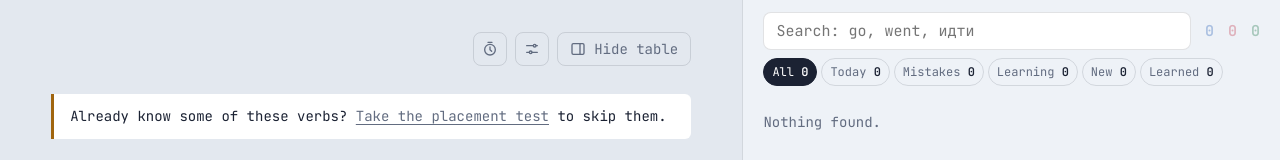
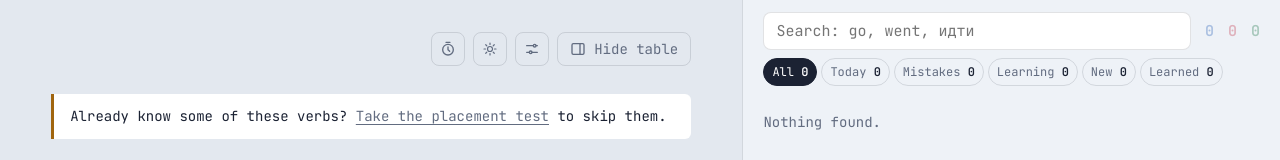
Before and after one commit to bmox0/EnglishWords, a Vue app: page / in a window 1280 px wide. Shown: the top 160 px of the page. Built offline with nearby package versions, Linux system fonts and the light colour scheme.

Commit message:
feat: add a light/dark theme toggle with a circle reveal

```diff
--- a/index.html
+++ b/index.html
@@ -4,12 +4,23 @@
     <meta charset="utf-8" />
     <meta name="viewport" content="width=device-width, initial-scale=1, viewport-fit=cover" />
     <meta name="description" content="Learn English verbs by typing: translation both ways and the past forms, scheduled like Anki." />
-    <meta name="theme-color" content="#E3E8EF" media="(prefers-color-scheme: light)" />
-    <meta name="theme-color" content="#141821" media="(prefers-color-scheme: dark)" />
+    <meta name="theme-color" content="#e3e8ef" />
+    <meta name="color-scheme" content="light dark" />
     <meta name="apple-mobile-web-app-capable" content="yes" />
     <meta name="apple-mobile-web-app-title" content="Verbs" />
     <title>English Verbs</title>
     <link rel="icon" href="./favicon.svg" type="image/svg+xml" />
+    <script>
+      try {
+        const saved = window.localStorage.getItem("english-words:dark")
+        const isDark = saved ? saved === "true" : window.matchMedia("(prefers-color-scheme: dark)").matches
+        document.documentElement.classList.toggle("dark", isDark)
+        const themeColor = document.querySelector('meta[name="theme-color"]')
+        if (themeColor) themeColor.content = isDark ? "#141821" : "#e3e8ef"
+      } catch (e) {
+        console.error("Could not apply the saved theme", e)
+      }
+    </script>
     <link rel="preconnect" href="https://fonts.googleapis.com" />
     <link rel="preconnect" href="https://fonts.gstatic.com" crossorigin />
     <link href="https://fonts.googleapis.com/css2?family=JetBrains+Mono:ital,wght@0,400;0,500;0,600;0,700;1,400&display=swap" rel="stylesheet" />
--- a/src/components/StudyPane.vue
+++ b/src/components/StudyPane.vue
@@ -6,6 +6,7 @@ import {FIELD_LABEL, GRADE_LABEL, taskText} from "../domain/labels"
 import {display} from "../domain/notes"
 import {remainingCount} from "../domain/queue"
 import {dayOf, MINUTE} from "../domain/scheduler"
+import {useTheme} from "../composables/useTheme"
 import {useStudy} from "../store/study"
 import ChoiceOptions from "./ChoiceOptions.vue"
 import FormsRow from "./FormsRow.vue"
@@ -15,6 +16,7 @@ const props = defineProps<{compact: boolean; tableVisible: boolean; blocked: boo
 const emit = defineEmits<{"toggle-table": []; "open-settings": []; "open-test": []}>()
 
 const study = useStudy()
+const {isDark, toggleTheme} = useTheme()
 const session = computed(() => study.state.session)
 const card = study.current
 const input = ref<HTMLInputElement | null>(null)
@@ -119,6 +121,32 @@ onMounted(focusInput)
             >
               <circle cx="12" cy="13" r="8" />
               <path d="M12 9v4l2.5 2.5M9 2h6" />
+            </svg>
+          </button>
+          <button
+            type="button"
+            class="icon-btn"
+            :aria-label="isDark ? 'Switch to light theme' : 'Switch to dark theme'"
+            :title="isDark ? 'Switch to light theme' : 'Switch to dark theme'"
+            @click="toggleTheme($event.currentTarget as Element)"
+          >
+            <svg
+              viewBox="0 0 24 24"
+              fill="none"
+              stroke="currentColor"
+              stroke-width="1.8"
+              stroke-linecap="round"
+              stroke-linejoin="round"
+              aria-hidden="true"
+            >
+              <path
+                v-if="isDark"
+                d="M21.752 15.002A9.72 9.72 0 0 1 18 15.75c-5.385 0-9.75-4.365-9.75-9.75 0-1.33.266-2.597.748-3.752A9.753 9.753 0 0 0 3 11.25C3 16.635 7.365 21 12.75 21a9.753 9.753 0 0 0 9.002-5.998Z"
+              />
+              <path
+                v-else
+                d="M12 3v2.25m6.364.386-1.591 1.591M21 12h-2.25m-.386 6.364-1.591-1.591M12 18.75V21m-4.773-4.227-1.591 1.591M5.25 12H3m4.227-4.773L5.636 5.636M15.75 12a3.75 3.75 0 1 1-7.5 0 3.75 3.75 0 0 1 7.5 0Z"
+              />
             </svg>
           </button>
           <button type="button" class="icon-btn" aria-label="Settings" title="Settings" @click="emit('open-settings')">
--- /dev/null
+++ b/src/composables/useTheme.ts
@@ -0,0 +1,70 @@
+import {nextTick, readonly, ref, watch} from "vue"
+
+export const THEME_STORAGE_KEY = "english-words:dark"
+
+const systemDark = window.matchMedia("(prefers-color-scheme: dark)")
+
+function savedDark(): boolean {
+  try {
+    const saved = window.localStorage.getItem(THEME_STORAGE_KEY)
+    if (saved) return saved === "true"
+  } catch {}
+  return systemDark.matches
+}
+
+const isDark = ref(savedDark())
+let animating = false
+
+function syncThemeColor() {
+  const color = getComputedStyle(document.documentElement).getPropertyValue("--desk").trim()
+  if (color) document.querySelector('meta[name="theme-color"]')?.setAttribute("content", color)
+}
+
+watch(
+  isDark,
+  (dark) => {
+    document.documentElement.classList.toggle("dark", dark)
+    try {
+      window.localStorage.setItem(THEME_STORAGE_KEY, String(dark))
+    } catch {}
+    syncThemeColor()
+  },
+  {immediate: true},
+)
+
+systemDark.addEventListener("change", (event) => (isDark.value = event.matches))
+
+function setCircleClip(origin: Element | null | undefined) {
+  const rect = origin?.getBoundingClientRect()
+  const x = rect ? rect.left + rect.width / 2 : window.innerWidth
+  const y = rect ? rect.top + rect.height / 2 : 0
+  const radius = Math.hypot(Math.max(x, window.innerWidth - x), Math.max(y, window.innerHeight - y))
+  const style = document.documentElement.style
+  style.setProperty("--vt-clip-from", `circle(0px at ${x}px ${y}px)`)
+  style.setProperty("--vt-clip-to", `circle(${radius}px at ${x}px ${y}px)`)
+}
+
+/** Switches between the light and dark theme with a circle that grows from `origin`, where the browser supports view transitions. */
+async function toggleTheme(origin?: Element | null) {
+  const apply = async () => {
+    isDark.value = !isDark.value
+    await nextTick()
+  }
+  if (typeof document.startViewTransition !== "function") {
+    await apply()
+    return
+  }
+  if (animating) return
+  animating = true
+  try {
+    setCircleClip(origin)
+    await document.startViewTransition(apply).finished.catch(() => undefined)
+  } finally {
+    animating = false
+  }
+}
+
+/** The light or dark theme: follows the system until changed, remembered in localStorage, applied as the `dark` class on `<html>`. */
+export function useTheme() {
+  return {isDark: readonly(isDark), toggleTheme}
+}
--- a/src/styles.css
+++ b/src/styles.css
@@ -21,11 +21,10 @@
   --mono: "JetBrains Mono", ui-monospace, "SF Mono", Menlo, Consolas, monospace;
   --display: var(--mono);
   --ui: var(--mono);
-  color-scheme: light dark;
+  color-scheme: light;
 }
 
-@media (prefers-color-scheme: dark) {
-  :root {
+:root.dark {
   --desk: #141821;
   --pane: #181d27;
   --card: #1e2430;
@@ -45,7 +44,7 @@
   --mature: #5cc48d;
   --thumb: rgba(231, 235, 242, 0.14);
   --thumb-hover: rgba(231, 235, 242, 0.32);
-  }
+  color-scheme: dark;
 }
 
 * {
@@ -174,6 +173,22 @@ kbd {
   to {
     opacity: 1;
     transform: none;
+  }
+}
+::view-transition-old(root) {
+  animation: none;
+  mix-blend-mode: normal;
+}
+::view-transition-new(root) {
+  animation: vt-reveal 400ms ease-in-out both;
+  mix-blend-mode: normal;
+}
+@keyframes vt-reveal {
+  from {
+    clip-path: var(--vt-clip-from);
+  }
+  to {
+    clip-path: var(--vt-clip-to);
   }
 }
 @media (prefers-reduced-motion: reduce) {
```
Also changed, not shown: 1 other file (tests, documents, lock files or other folders). Lines whose indentation alone changed are shown as unchanged.
